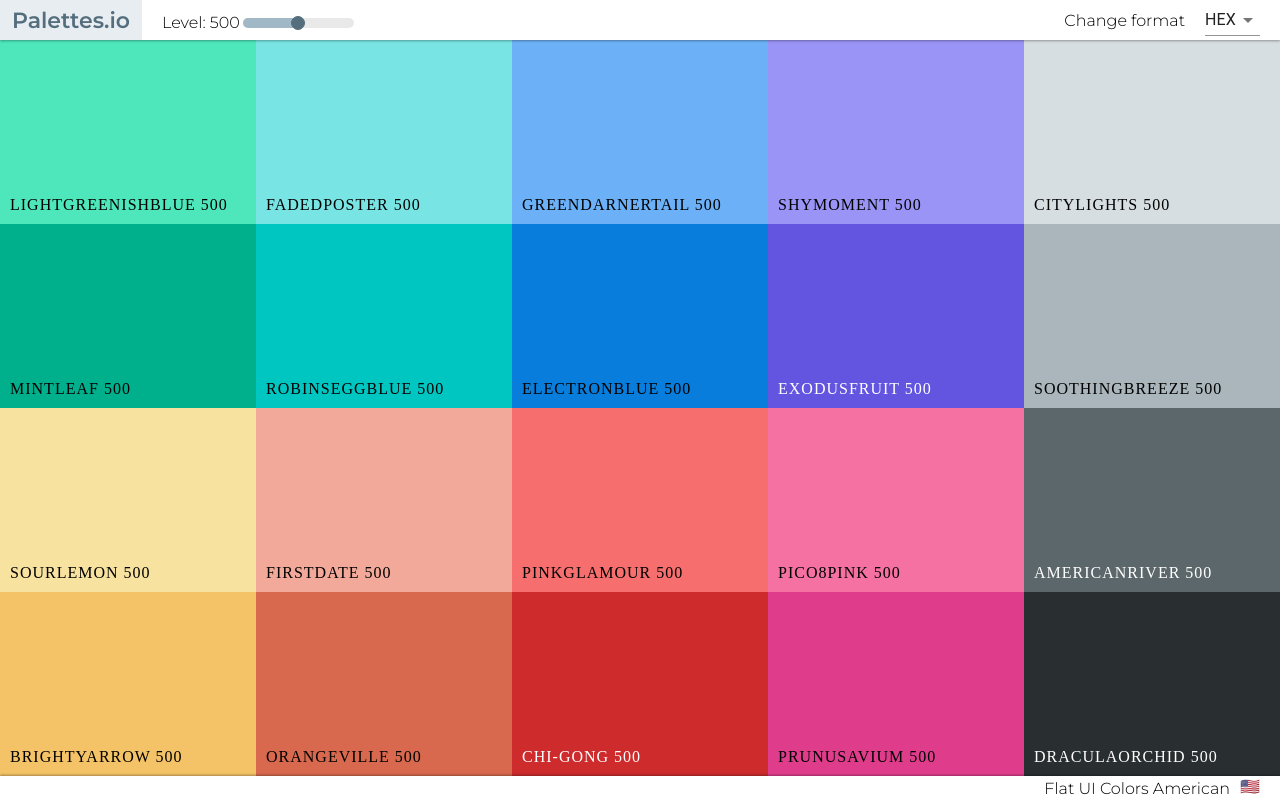
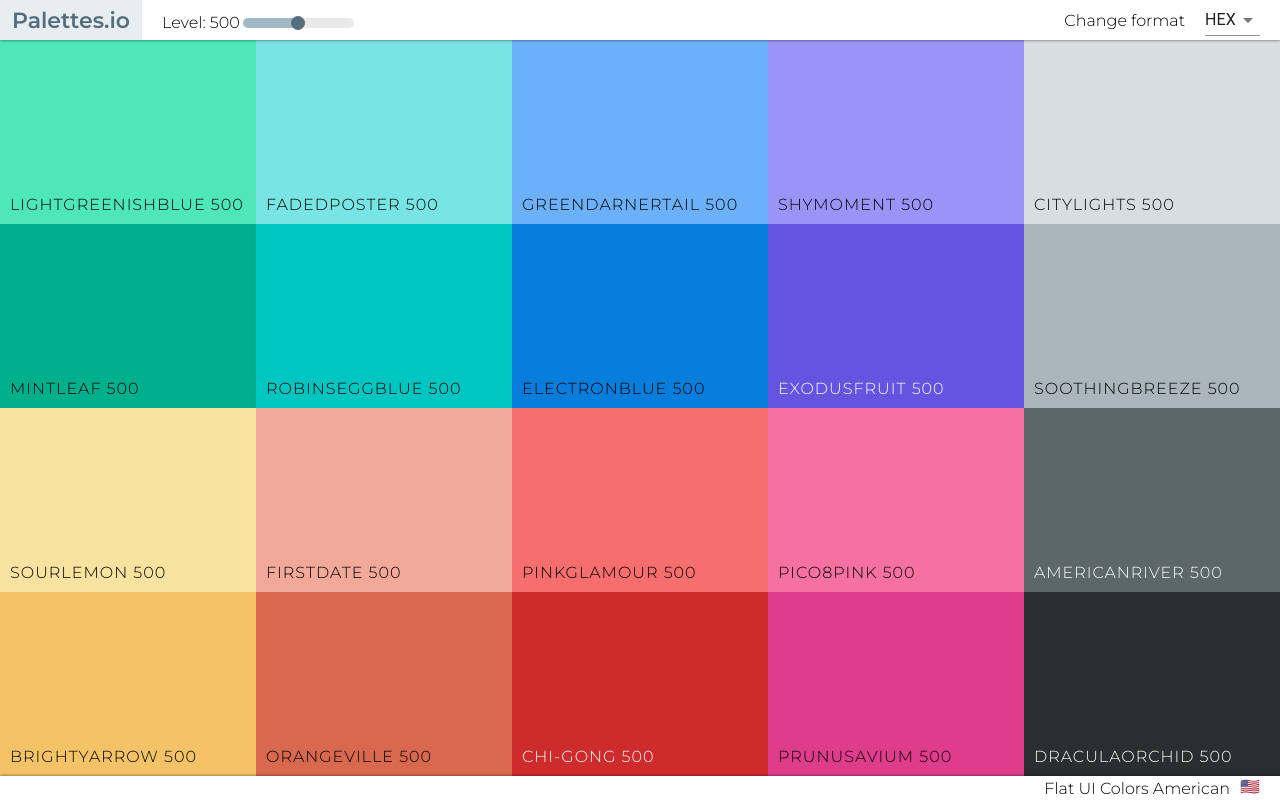
Before and after one commit to v-poghosyan/palettes, a React (Create React App) app: page /palette/flat-ui-colors-american in a window 1280 px wide. Built offline with nearby package versions, Linux system fonts and the light colour scheme.

Commit message:
Fixed font of ColorBox names which was lost sometime during refactoring

```diff
--- a/src/MiniPalette.js
+++ b/src/MiniPalette.js
@@ -29,6 +29,7 @@ const styles = {
     margin: "0",
     color: "black",
     paddingTop: "0.5rem",
+    fontFamily: "'Montserrat', sans-serif",
     fontSize: "1rem",
     position: "relative",
   },
--- a/src/styles/ColorBoxStyles.js
+++ b/src/styles/ColorBoxStyles.js
@@ -67,6 +67,7 @@ export default {
     color: props => (chroma(props.background).luminance() <= 0.15 ? "white" : "black"),
     letterSpacing: "1px",
     textTransform: "uppercase",
+    fontFamily: "'Montserrat', sans-serif",
     fontSize: "1rem"
   },
 
```
